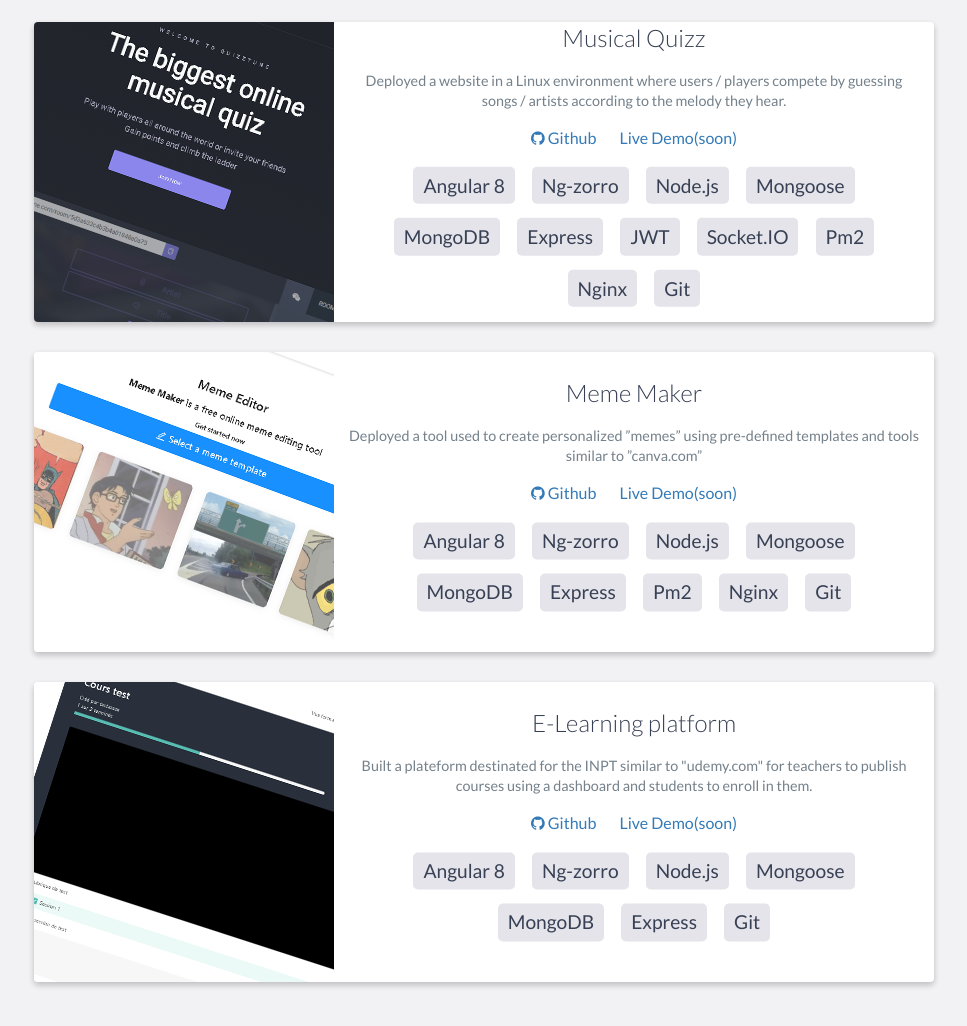
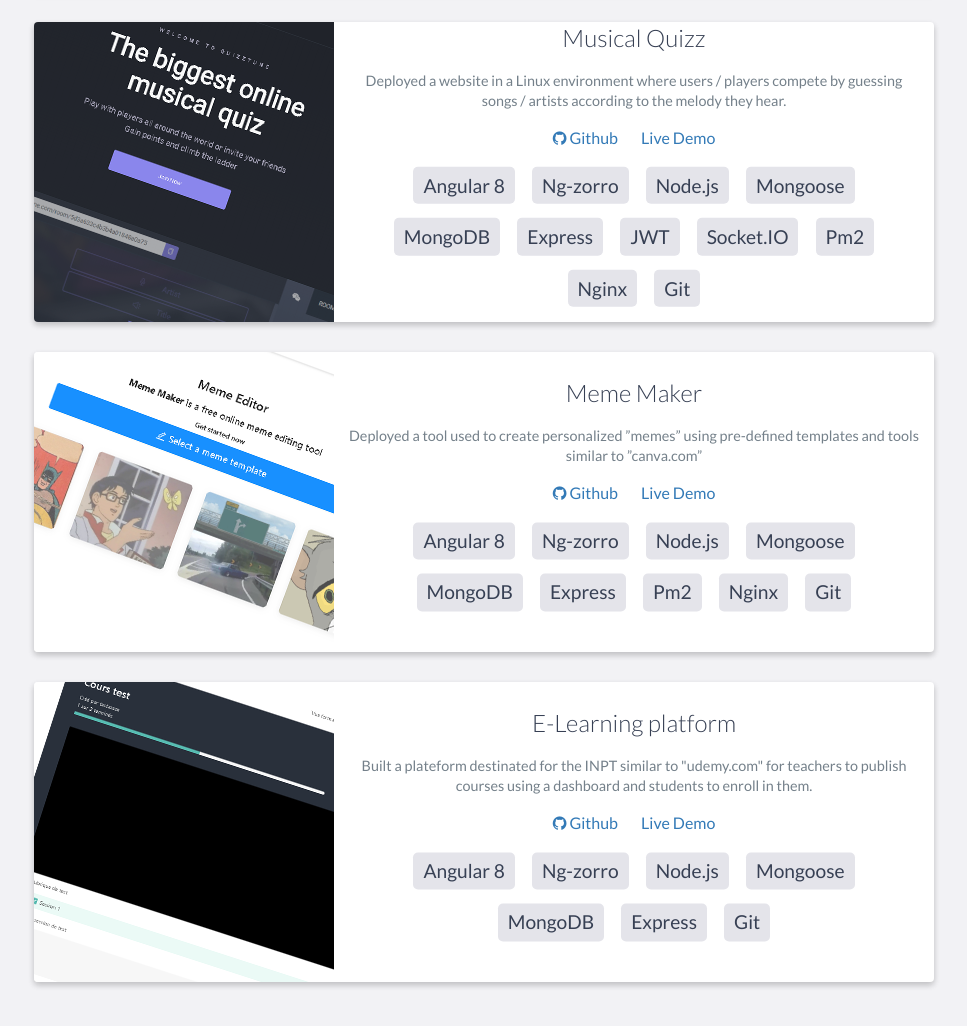
Before and after one commit to Gaasre/portfolio, a plain HTML site: page index.html in a window 1280 px wide. Shown: the part 3040-4066 px from the top of the page, without its empty margins (156-1123 px from the left). Drawn offline with nearby package versions, Linux system fonts and the light colour scheme.

Commit message:
links update

```diff
--- a/index.html
+++ b/index.html
@@ -211,7 +211,7 @@
                         <a style="margin-right: 2rem" href="https://github.com/Gaasre/quizz-app" target="_blank"><i
                                 class="fa fa-github" aria-hidden="true"></i>
                             Github</a>
-                        <a href="#">Live Demo(soon)</a>
+                        <a href="/quiz">Live Demo</a>
                         <div style="padding: 10px 0" class="skills">
                             <ul>
                                 <li>Angular 8</li>
@@ -246,7 +246,7 @@
                         <a style="margin-right: 2rem" href="https://github.com/Gaasre/meme-maker" target="_blank"><i
                                 class="fa fa-github" aria-hidden="true"></i>
                             Github</a>
-                        <a href="#">Live Demo(soon)</a>
+                        <a href="/meme-maker">Live Demo</a>
                         <div style="padding: 10px 0" class="skills">
                             <ul>
                                 <li>Angular 8</li>
@@ -279,7 +279,7 @@
                         <a style="margin-right: 2rem" href="https://github.com/Gaasre/elearning" target="_blank"><i
                                 class="fa fa-github" aria-hidden="true"></i>
                             Github</a>
-                        <a href="#">Live Demo(soon)</a>
+                        <a href="/elearning">Live Demo</a>
                         <div style="padding: 10px 0" class="skills">
                             <ul>
                                 <li>Angular 8</li>
```
